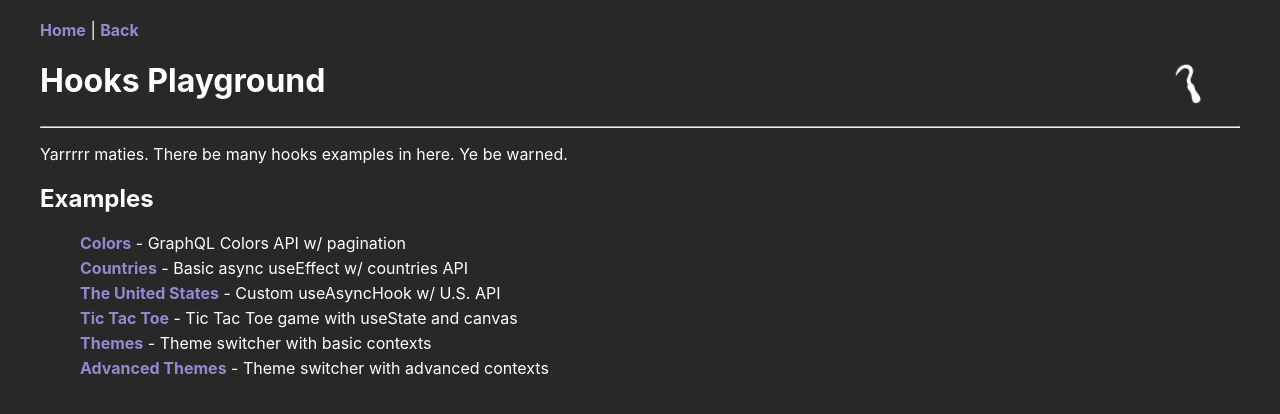
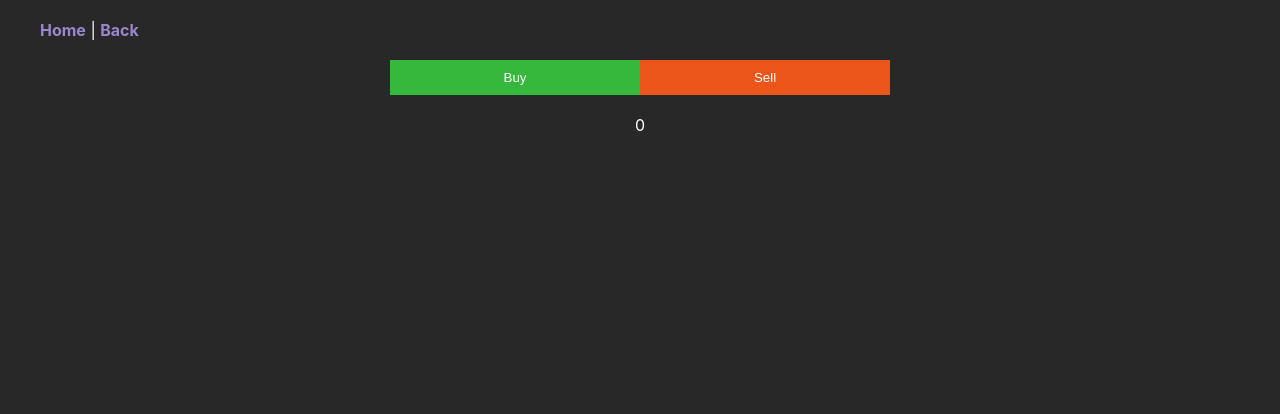
Before and after one commit to gareys/hooks-playground, a React (Vite) app: page /hooks-playground/tickerTape in a window 1280 px wide. Shown: the top 414 px of the page. Built offline with nearby package versions, Linux system fonts and the light colour scheme.

Commit message:
Add ticker tape example

```diff
--- a/src/App.tsx
+++ b/src/App.tsx
@@ -9,6 +9,7 @@ import { TicTacToe } from './components/tictactoe/TicTacToe';
 import { ColorsScene } from './components/colors/ColorsScene';
 import { ThemesScene } from './components/themes/ThemesScene';
 import { AdvancedThemesScene } from './components/themes/AdvancedThemesScene';
+import { TickerTape } from './components/tickerTape/TickerTape';
 
 export const App = () => {
   return (
@@ -40,6 +41,9 @@ export const App = () => {
           <Route path="/advancedThemes">
             <AdvancedThemesScene />
           </Route>
+          <Route path="/tickerTape">
+            <TickerTape />
+          </Route>
           <Route path="/">
             <Home />
           </Route>
--- a/src/components/home/Home.tsx
+++ b/src/components/home/Home.tsx
@@ -36,6 +36,10 @@ export const Home = () => (
       <li>
         <Link to="/advancedThemes">Advanced Themes</Link> - Theme switcher with
         advanced contexts
+      </li>
+      <li>
+        <Link to="/tickerTape">Ticker Tape</Link> - Stock Ticker Tape using
+        useMemo
       </li>
     </ProjectList>
   </>
--- /dev/null
+++ b/src/components/tickerTape/TickerTape.tsx
@@ -0,0 +1,74 @@
+import React from 'react';
+import { Orders } from './orders/Orders';
+import { useState } from 'react';
+import styled from 'styled-components';
+import { UniqOrder, generateOrder, OrderType } from './constants';
+
+export const TickerTape = () => {
+  const [buyOrders, setBuyOrders] = useState<UniqOrder[]>([]);
+  const [sellOrders, setSellOrders] = useState<UniqOrder[]>([]);
+
+  const handleAddSellOrder = () => {
+    setSellOrders((prevSellOrders) =>
+      [...prevSellOrders, generateOrder()].sort(
+        (orderA, orderB) => Number(orderB.price) - Number(orderA.price)
+      )
+    );
+  };
+
+  const handleAddBuyOrder = () => {
+    setBuyOrders((prevSellOrders) =>
+      [...prevSellOrders, generateOrder()].sort(
+        (orderA, orderB) => Number(orderB.price) - Number(orderA.price)
+      )
+    );
+  };
+
+  return (
+    <TickerContainer>
+      <ButtonContainer>
+        <OrderButton onClick={handleAddBuyOrder} orderType="buy">
+          Buy
+        </OrderButton>
+        <OrderButton onClick={handleAddSellOrder} orderType="sell">
+          Sell
+        </OrderButton>
+      </ButtonContainer>
+      <Orders buyOrders={buyOrders} sellOrders={sellOrders} />
+    </TickerContainer>
+  );
+};
+
+const TickerContainer = styled.div`
+  display: flex;
+  flex-direction: column;
+  justify-content: center;
+  align-items: center;
+  width: 500px;
+  margin: 0 auto;
+
+  @media screen and (max-width: 500px) {
+    width: 100%;
+  }
+`;
+
+const OrderButton = styled.button<{ orderType: OrderType }>`
+  background-color: ${({ orderType }) =>
+    orderType === 'sell' ? '#ec551a' : '#35b83b'};
+  border: none;
+  color: #fff;
+  width: 250px;
+  padding: 10px;
+  @media screen and (max-width: 501px) {
+    flex: 1;
+    width: 100%;
+  }
+`;
+
+const ButtonContainer = styled.div`
+  margin: 20px 0;
+  @media screen and (max-width: 501px) {
+    display: flex;
+    width: 100%;
+  }
+`;
--- /dev/null
+++ b/src/components/tickerTape/constants.ts
@@ -0,0 +1,8 @@
+export const generateOrder = () => ({
+  id: Math.random(),
+  size: (1 + Math.random()).toString().slice(0, 6),
+  price: (200 + Math.random() * 2000).toString().slice(0, 8),
+});
+
+export type UniqOrder = ReturnType<typeof generateOrder>;
+export type OrderType = 'sell' | 'buy';
--- /dev/null
+++ b/src/components/tickerTape/orders/Order.tsx
@@ -0,0 +1,52 @@
+import React from 'react';
+import styled from 'styled-components';
+import { OrderType, UniqOrder } from '../constants';
+
+export const Order = ({
+  price,
+  size,
+  type,
+}: {
+  price: UniqOrder['price'];
+  size: UniqOrder['size'];
+  type: OrderType;
+}) => {
+  return (
+    <OrderContainer>
+      <Size>{size}</Size>
+      <Price type={type}>{price}</Price>
+    </OrderContainer>
+  );
+};
+
+const OrderContainer = styled.div`
+  display: flex;
+  justify-content: space-between;
+  animation: fadeIn 1s;
+  width: 100%;
+  font-family: 'Courier New', Courier, monospace;
+
+  @keyframes fadeIn {
+    from {
+      opacity: 0;
+    }
+    to {
+      opacity: 1;
+    }
+  }
+`;
+
+const Size = styled.div`
+  flex: 1;
+  text-align: right;
+  color: #fff;
+  padding-right: 25px;
+`;
+
+const Price = styled.span<{ type: OrderType }>`
+  flex: 1;
+  text-align: left;
+  color: ${({ type }) =>
+    type === 'sell' ? 'rgb(250,103,45)' : 'rgb(45,175,52)'};
+  padding-left: 25px;
+`;
--- /dev/null
+++ b/src/components/tickerTape/orders/Orders.tsx
@@ -0,0 +1,40 @@
+import React from 'react';
+import { useMemo } from 'react';
+import { Order } from './Order';
+import styled from 'styled-components';
+import { UniqOrder } from '../constants';
+
+export const Orders = ({
+  buyOrders,
+  sellOrders,
+}: {
+  buyOrders: UniqOrder[];
+  sellOrders: UniqOrder[];
+}) => {
+  const memoedBuyOrders = useMemo(
+    () =>
+      buyOrders.map(({ id, size, price }) => (
+        <Order key={id} price={price} size={size} type="buy" />
+      )),
+    [buyOrders]
+  );
+  const memoedSellOrders = useMemo(
+    () =>
+      sellOrders.map(({ id, size, price }) => (
+        <Order key={id} price={price} size={size} type="sell" />
+      )),
+    [sellOrders]
+  );
+  return (
+    <>
+      {memoedSellOrders}
+      {sellOrders.length && buyOrders.length && <Break />}
+      {memoedBuyOrders}
+    </>
+  );
+};
+
+const Break = styled.hr`
+  border-color: #333;
+  width: 100%;
+`;
```
